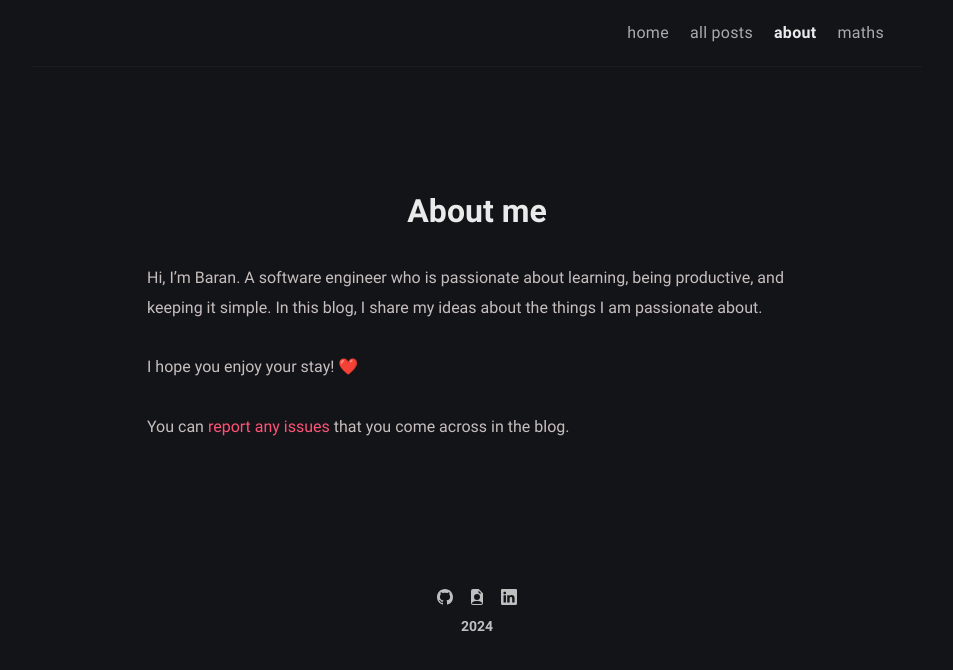
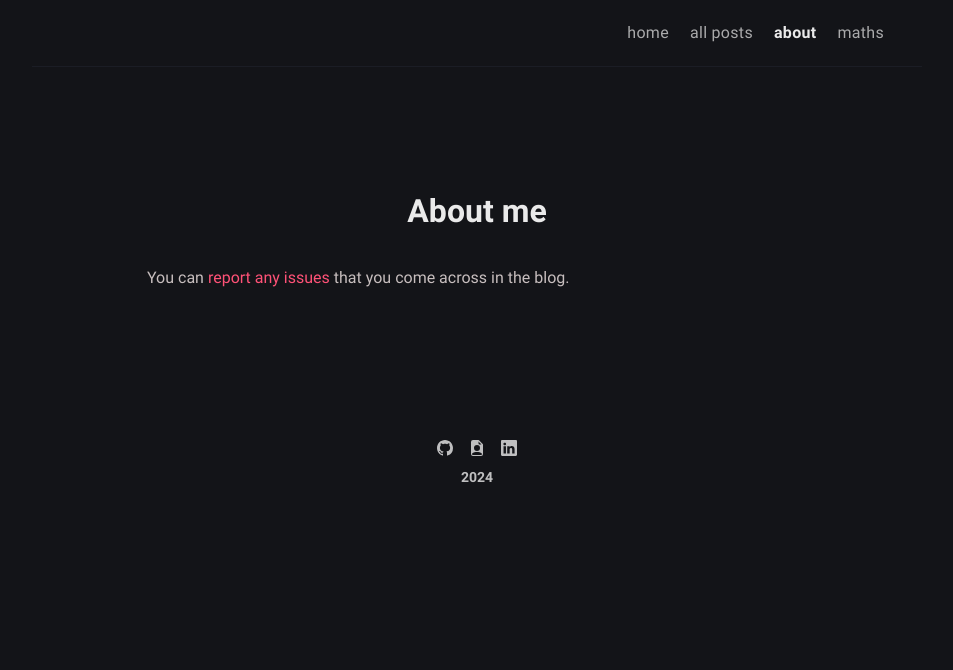
Before and after one commit to Cyril9227/cyril9227.github.io, a Jekyll site: the page built from about.md, in a window 1280 px wide. Shown: the top 670 px of the page, without its empty margins (163-1116 px from the left). Built offline with Jekyll 4.4.1, drawn with Linux system fonts in a browser that asks for light colours.

Commit message:
slowly but surely

```diff
--- a/about.md
+++ b/about.md
@@ -2,12 +2,8 @@
 title: About me
 permalink: /about/
 layout: page
-excerpt: Hi, I'm Baran. A software engineer who is passionate about learning, being productive, and keeping it simple.
+excerpt: placeholder
 comments: false
 ---
 
-Hi, I'm Baran. A software engineer who is passionate about learning, being productive, and keeping it simple. In this blog, I share my ideas about the things I am passionate about.
-
-I hope you enjoy your stay! ❤️
-
 You can [report any issues](http://github.com/cjxe/blog/issues/new) that you come across in the blog.
```
